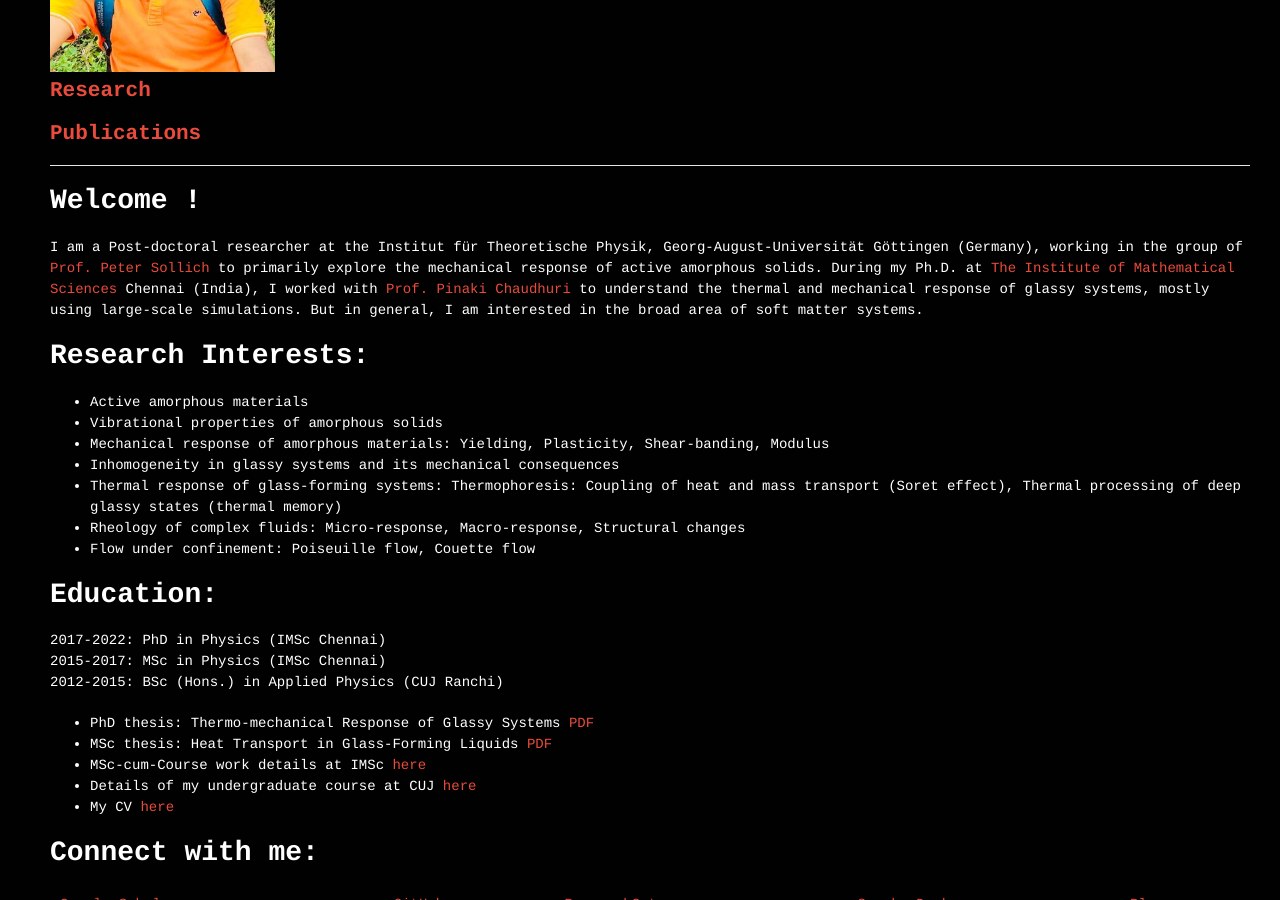
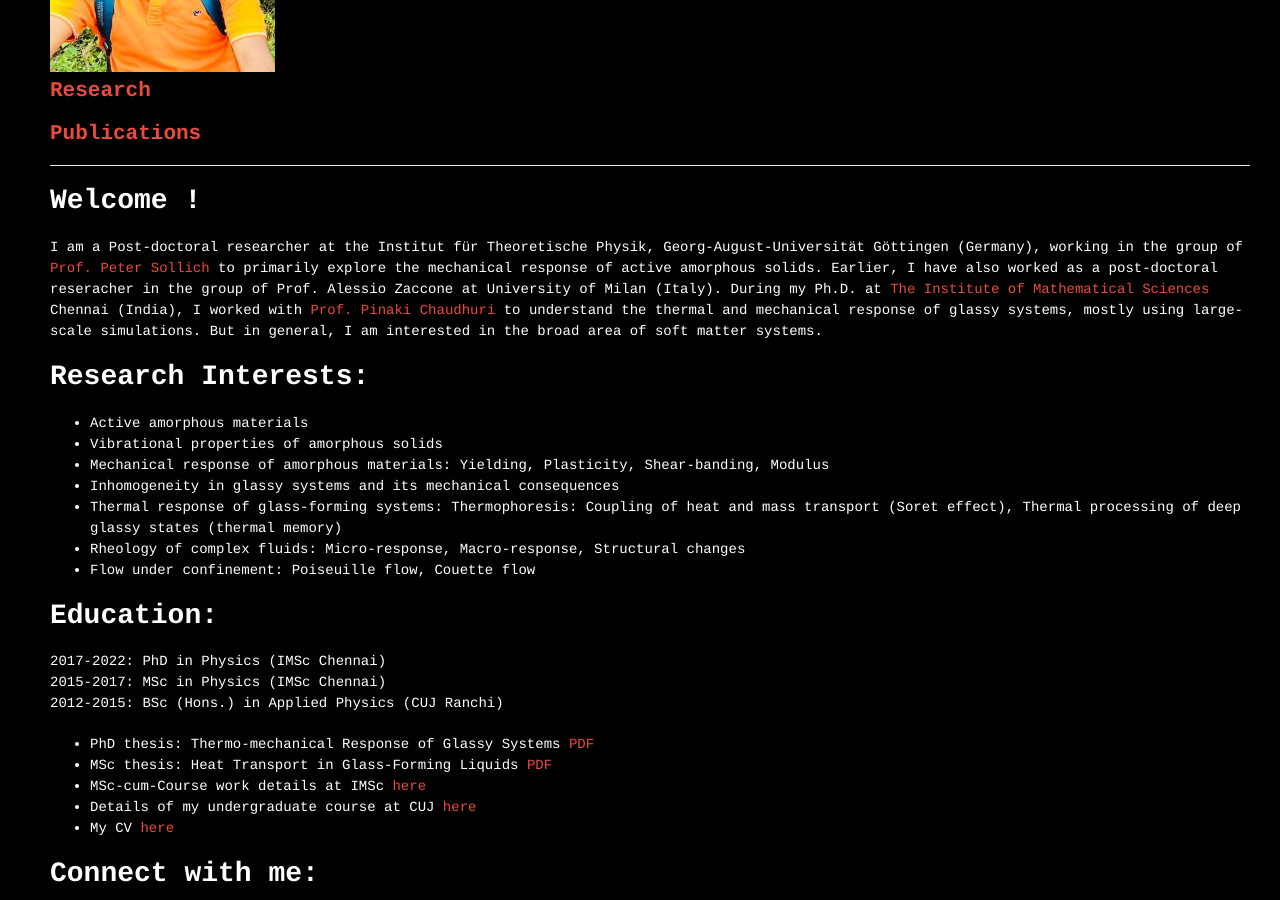
Before and after one commit to vinayphys/vinayphys.github.io, a Jekyll site: the page built from index.md, in a window 1280 px wide and 900 px high, scrolled down 312 px. Built offline with Jekyll 4.4.1, drawn with Linux system fonts in a browser that asks for light colours; our own code applies the rules of GitHub Pages for plain Markdown files; a script that is not in the unit is left out.

Commit message:
Update index.md

```diff
--- a/index.md
+++ b/index.md
@@ -1,6 +1,6 @@
 # Welcome !
 
-I am a Post-doctoral researcher at the Institut für Theoretische Physik, Georg-August-Universität Göttingen (Germany), working in the group of <a href="https://www.uni-goettingen.de/en/588919.html">Prof. Peter Sollich</a> to primarily explore the mechanical response of active amorphous solids. During my Ph.D. at <a href="https://www.imsc.res.in">The Institute of Mathematical Sciences</a> Chennai (India), I worked with  <a href="https://www.imsc.res.in/pinaki_chaudhuri">Prof. Pinaki Chaudhuri</a> to understand the thermal and mechanical response of glassy systems, mostly using large-scale simulations. But in general, I am interested in the broad area of soft matter systems.
+I am a Post-doctoral researcher at the Institut für Theoretische Physik, Georg-August-Universität Göttingen (Germany), working in the group of <a href="https://www.uni-goettingen.de/en/588919.html">Prof. Peter Sollich</a> to primarily explore the mechanical response of active amorphous solids. Earlier, I have also worked as a post-doctoral reseracher in the group of Prof. Alessio Zaccone at University of Milan (Italy). During my Ph.D. at <a href="https://www.imsc.res.in">The Institute of Mathematical Sciences</a> Chennai (India), I worked with  <a href="https://www.imsc.res.in/pinaki_chaudhuri">Prof. Pinaki Chaudhuri</a> to understand the thermal and mechanical response of glassy systems, mostly using large-scale simulations. But in general, I am interested in the broad area of soft matter systems.
 
 
 # Research Interests:
```
